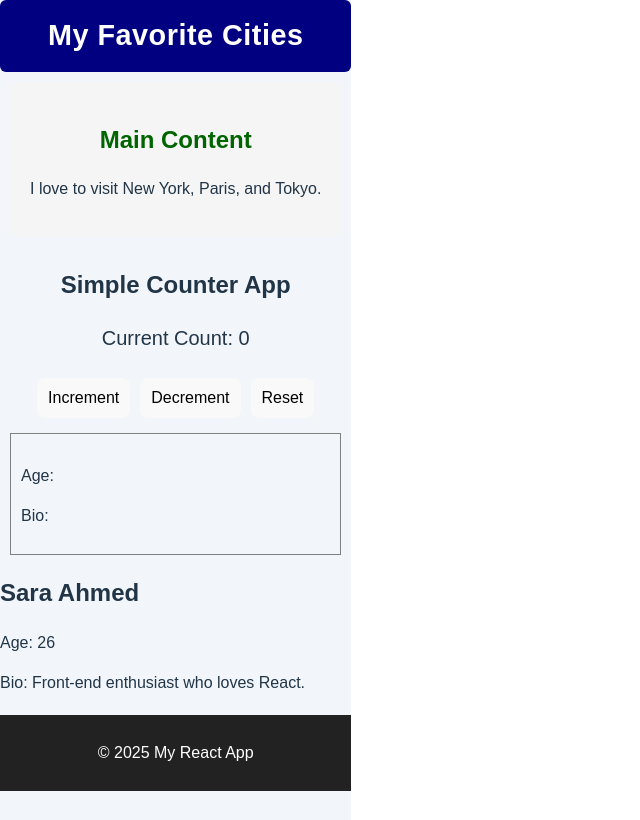
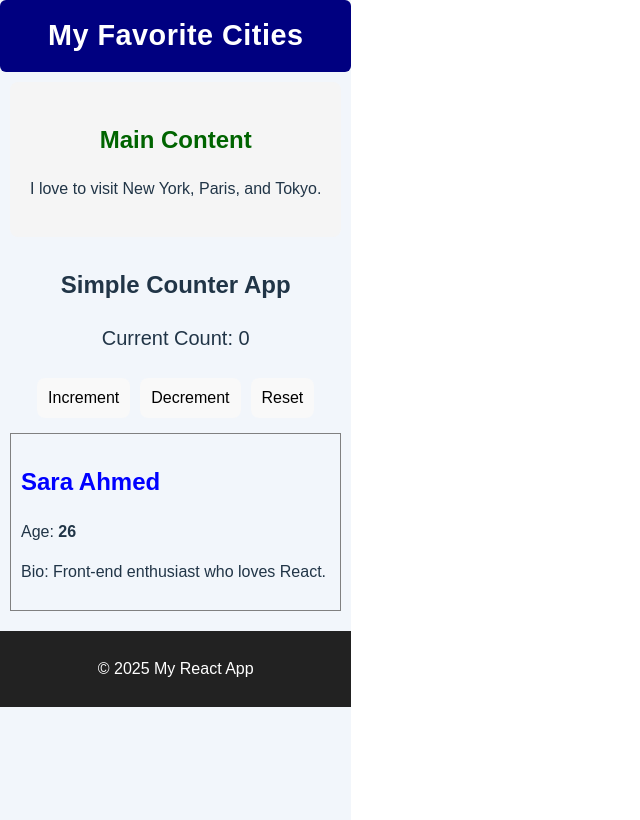
Before and after one commit to Toqa-Khalifa/alx-fe-reactjs, a React (Vite) app in the folder alx-react-app-new/: page / in a window 1280 px wide. Shown: the whole page, without its empty margins (0-640 px from the left). Built offline with nearby package versions, Linux system fonts and the light colour scheme.

Commit message:
userProfile has been added

```diff
--- a/alx-react-app-new/src/App.jsx
+++ b/alx-react-app-new/src/App.jsx
@@ -1,12 +1,11 @@
+// src/App.jsx
 import React from 'react';
 import Header from './components/Header';
 import MainContent from './components/MainContent';
 import UserProfile from './components/UserProfile';
 import Footer from './components/Footer';
-import Counter from "./components/Counter";
+import Counter from './components/Counter';
 import UserContext from './components/UserContext';
-import ProfilePage from './components/ProfilePage';
-
 
 function App() {
   const userData = {
@@ -22,7 +21,6 @@ function App() {
         <MainContent />
         <Counter />
         <UserProfile />
-        <ProfilePage />
         <Footer />
       </div>
     </UserContext.Provider>
--- a/alx-react-app-new/src/components/UserContext.js
+++ b/alx-react-app-new/src/components/UserContext.js
@@ -1,6 +1,6 @@
-import React from 'react';
+// src/components/UserContext.js
+import { createContext } from "react";
 
-
-const UserContext = React.createContext({});
+const UserContext = createContext(null);
 
 export default UserContext;
--- a/alx-react-app-new/src/components/UserProfile.jsx
+++ b/alx-react-app-new/src/components/UserProfile.jsx
@@ -1,13 +1,16 @@
-import React from 'react';
+import React, { useContext } from 'react';
+import UserContext from './UserContext';
 
-function UserProfile(props) {
+function UserProfile() {
+  const userData = useContext(UserContext);
+
   return (
     <div style={{ border: '1px solid gray', padding: '10px', margin: '10px' }}>
-      <h2 style={{ color: 'blue' }}>{props.name}</h2>
+      <h2 style={{ color: 'blue' }}>{userData.name}</h2>
       <p>
-        Age: <span style={{ fontWeight: 'bold' }}>{props.age}</span>
+        Age: <span style={{ fontWeight: 'bold' }}>{userData.age}</span>
       </p>
-      <p>Bio: {props.bio}</p>
+      <p>Bio: {userData.bio}</p>
     </div>
   );
 }
```
Also changed, not shown: alx-react-app-new/src/components/UserDetails.jsx (deleted, +0 -20 lines), alx-react-app-new/src/components/UserInfo.jsx (deleted, +0 -13 lines).
